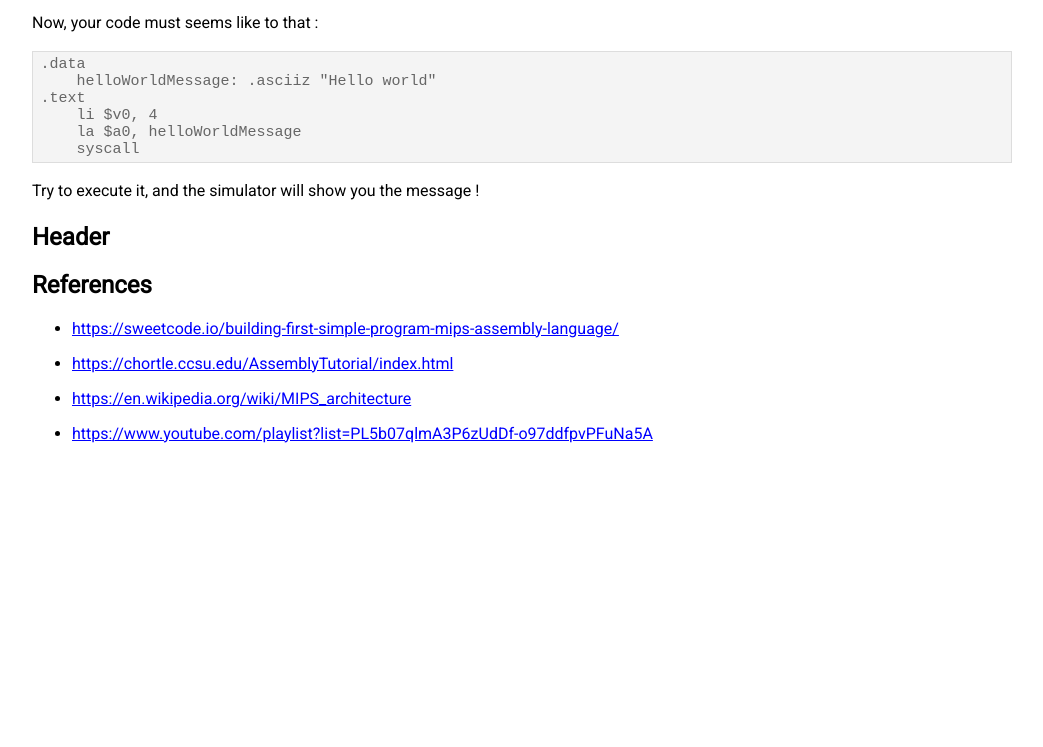
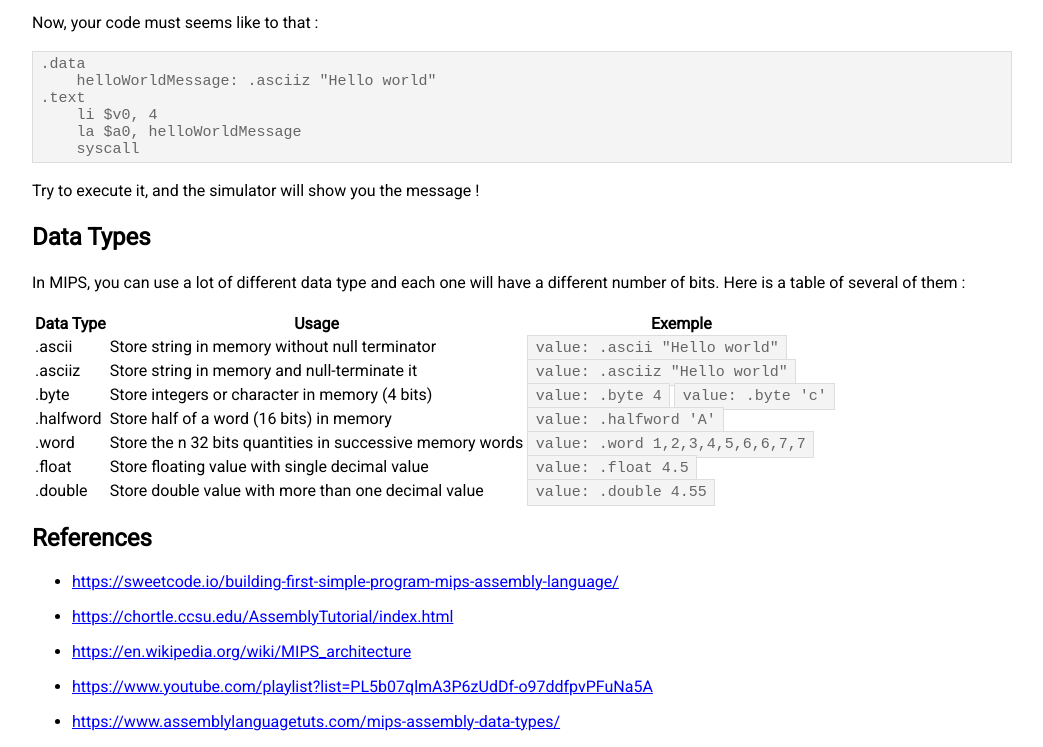
Before and after one commit to CorentinVernevaut/technical-documentation-page, a plain HTML site: page index.html in a window 1280 px wide. Shown: the part 1629-2376 px from the top of the page, without its empty margins (218-1261 px from the left). Before the commit the page ends 2088 px from the top, so only its background shows below. Drawn offline with Linux system fonts and the light colour scheme.

Commit message:
added data types table

```diff
--- a/index.html
+++ b/index.html
@@ -15,7 +15,7 @@
         <a class="nav-link" href="#Introduction">Introduction</a>
         <a class="nav-link" href="#Registers">Registers</a>
         <a class="nav-link" href="#Hello_world">Hello world</a>
-        <a class="nav-link" href="#">Header</a>
+        <a class="nav-link" href="#Data_Types">Data Types</a>
         <a class="nav-link" href="#References">References</a>
     </nav>
 
@@ -144,8 +144,55 @@
             <p>Try to execute it, and the simulator will show you the message !</p>
         </section>
 
-        <section class="main-section" id="">
-            <h2 class="header">Header</h2>
+        <section class="main-section" id="Data_Types">
+            <h2 class="header">Data Types</h2>
+            <p>In MIPS, you can use a lot of different data type and each one will have a different number of bits. Here
+                is a table of several of them :</p>
+            <table>
+                <tr>
+                    <th>Data Type</th>
+                    <th>Usage</th>
+                    <th>Exemple</th>
+                </tr>
+                <tr>
+                    <td>.ascii</td>
+                    <td>Store string in memory without null terminator</td>
+                    <td><code>value: .ascii "Hello world"</code></td>
+                </tr>
+                <tr>
+                    <td>.asciiz</td>
+                    <td>Store string in memory and null-terminate it</td>
+                    <td><code>value: .asciiz "Hello world"</code></td>
+                </tr>
+                <tr>
+                    <td>.byte</td>
+                    <td>Store integers or character in memory (4 bits)</td>
+                    <td>
+                        <code>value: .byte 4</code>
+                        <code>value: .byte 'c'</code>
+                    </td>
+                </tr>
+                <tr>
+                    <td>.halfword</td>
+                    <td>Store half of a word (16 bits) in memory</td>
+                    <td><code>value: .halfword 'A'</code></td>
+                </tr>
+                <tr>
+                    <td>.word</td>
+                    <td>Store the n 32 bits quantities in successive memory words</td>
+                    <td><code>value: .word 1,2,3,4,5,6,6,7,7</code></td>
+                </tr>
+                <tr>
+                    <td>.float</td>
+                    <td>Store floating value with single decimal value</td>
+                    <td><code>value: .float 4.5</code></td>
+                </tr>
+                <tr>
+                    <td>.double</td>
+                    <td>Store double value with more than one decimal value</td>
+                    <td><code>value: .double 4.55</code></td>
+                </tr>
+            </table>
         </section>
 
         <section class="main-section" id="References">
@@ -167,6 +214,10 @@
                     <a href="https://www.youtube.com/playlist?list=PL5b07qlmA3P6zUdDf-o97ddfpvPFuNa5A"
                         target="_blank">https://www.youtube.com/playlist?list=PL5b07qlmA3P6zUdDf-o97ddfpvPFuNa5A</a>
                 </li>
+                <li>
+                    <a href="https://www.assemblylanguagetuts.com/mips-assembly-data-types/"
+                        target="_blank">https://www.assemblylanguagetuts.com/mips-assembly-data-types/</a>
+                </li>
             </ul>
         </section>
     </main>
```
